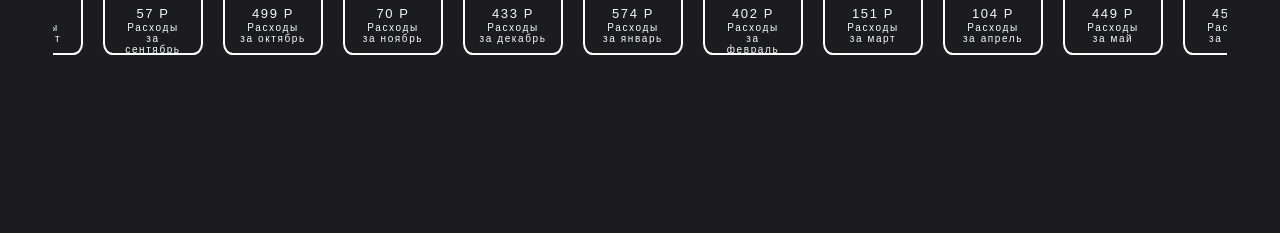
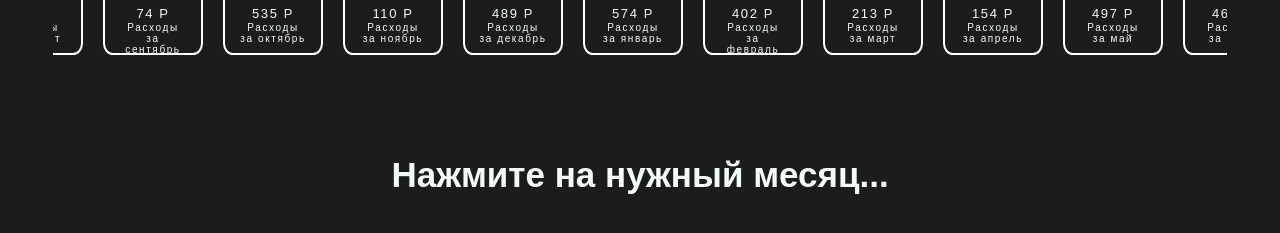
Before and after one commit to rexizer/finance_tracker, a plain HTML site: page index.html in a window 1280 px wide. Shown: the part 207-440 px from the top of the page. Drawn offline with nearby package versions, Linux system fonts and the light colour scheme.

Commit message:
спокойной ночи

```diff
--- a/2.js
+++ b/2.js
@@ -96,7 +96,7 @@ function createPie(pieElementId, legendElementId, values) {
 
   values.forEach(function(value, index) {
       listData.push(Number(value.count));
-      $(legendElementId).append('<li><em>' + value.label + '</em><span>' + value.count + '</span></li>');
+      $(legendElementId).append('<li class="' + value.continent + '"><em>' + value.label + '</em><span>' + value.count + '</span></li>');
   });
 
   for (var i = 0; i < listData.length; i++) {
@@ -128,7 +128,7 @@ function iterateSlices(pieElementId, sliceSize, offset, dataCount, sliceCount, c
 }
 
 function addSlice(pieElementId, sliceSize, offset, sliceID, color) {
-  $(pieElementId).append('<div class="slice ' + sliceID + '"><span></span></div>');
+  $(pieElementId).append('<div class="slice ' + sliceID + ' "><span></span></div>');
   offset = offset - 1;
   var sizeRotation = -179 + sliceSize;
 
--- a/css.css
+++ b/css.css
@@ -9,6 +9,12 @@
 header{
   text-align: center;
   font-size: 25px;
+}
+
+.firstly{
+  margin-top: 100px !important;
+  font-size: 35px;
+  text-transform: none !important;
 }
 
 body{
--- a/data.js
+++ b/data.js
@@ -1,54 +1,75 @@
 const data = [
-  { category: 'Активы', label: 'North America', count: 367, month: 'январь' },
-  { category: 'Активы', label: 'Western Europe', count: 66, month: 'январь' },
-  { category: 'Активы', label: 'Asia', count: 53, month: 'январь' },
-  { category: 'Расходы', label: 'Latin America & Caribbean', count: 19, month: 'январь' },
-  { category: 'Расходы', label: 'Australia & New Zealand', count: 16, month: 'январь' },
-  { category: 'Активы', label: 'Eastern Europe', count: 13, month: 'февраль' },
-  { category: 'Активы', label: 'Middle East', count: 9, month: 'февраль' },
-  { category: 'Расходы', label: 'Russian Commonwealth', count: 13, month: 'февраль' },
-  { category: 'Расходы', label: 'North America', count: 367, month: 'февраль' },
-  { category: 'Активы', label: 'Western Europe', count: 66, month: 'март' },
-  { category: 'Расходы', label: 'Latin America & Caribbean', count: 19, month: 'март' },
-  { category: 'Активы', label: 'Asia', count: 53, month: 'март' },
-  { category: 'Активы', label: 'Eastern Europe', count: 13, month: 'март' },
-  { category: 'Расходы', label: 'Australia & New Zealand', count: 16, month: 'апрель' },
-  { category: 'Активы', label: 'Middle East', count: 9, month: 'апрель' },
-  { category: 'Расходы', label: 'Russian Commonwealth', count: 13, month: 'апрель' },
-  { category: 'Активы', label: 'Western Europe', count: 66, month: 'апрель' },
-  { category: 'Расходы', label: 'North America', count: 367, month: 'май' },
-  { category: 'Активы', label: 'Asia', count: 53, month: 'май' },
-  { category: 'Активы', label: 'Eastern Europe', count: 13, month: 'май' },
-  { category: 'Расходы', label: 'Australia & New Zealand', count: 16, month: 'май' },
-  { category: 'Активы', label: 'Middle East', count: 9, month: 'июнь' },
-  { category: 'Расходы', label: 'Russian Commonwealth', count: 13, month: 'июнь' },
-  { category: 'Расходы', label: 'North America', count: 367, month: 'июнь' },
-  { category: 'Активы', label: 'Western Europe', count: 66, month: 'июнь' },
-  { category: 'Активы', label: 'Asia', count: 53, month: 'июль' },
-  { category: 'Расходы', label: 'Latin America & Caribbean', count: 19, month: 'июль' },
-  { category: 'Расходы', label: 'Australia & New Zealand', count: 16, month: 'июль' },
-  { category: 'Расходы', label: 'Russian Commonwealth', count: 13, month: 'июль' },
-  { category: 'Активы', label: 'Middle East', count: 9, month: 'август' },
-  { category: 'Расходы', label: 'North America', count: 367, month: 'август' },
-  { category: 'Активы', label: 'Western Europe', count: 66, month: 'август' },
-  { category: 'Активы', label: 'Asia', count: 53, month: 'август' },
-  { category: 'Расходы', label: 'Latin America & Caribbean', count: 19, month: 'сентябрь' },
-  { category: 'Активы', label: 'Eastern Europe', count: 13, month: 'сентябрь' },
-  { category: 'Расходы', label: 'Australia & New Zealand', count: 16, month: 'сентябрь' },
-  { category: 'Активы', label: 'Middle East', count: 9, month: 'сентябрь' },
-  { category: 'Расходы', label: 'Russian Commonwealth', count: 13, month: 'октябрь' },
-  { category: 'Активы', label: 'North America', count: 367, month: 'октябрь' },
-  { category: 'Активы', label: 'Western Europe', count: 66, month: 'октябрь' },
-  { category: 'Расходы', label: 'Asia', count: 53, month: 'октябрь' },
-  { category: 'Расходы', label: 'Latin America & Caribbean', count: 19, month: 'ноябрь' },
-  { category: 'Активы', label: 'Eastern Europe', count: 13, month: 'ноябрь' },
-  { category: 'Расходы', label: 'Australia & New Zealand', count: 16, month: 'ноябрь' },
-  { category: 'Расходы', label: 'Middle East', count: 9, month: 'ноябрь' },
-  { category: 'Активы', label: 'Russian Commonwealth', count: 13, month: 'ноябрь' },
-  { category: 'Расходы', label: 'North America', count: 367, month: 'декабрь' },
-  { category: 'Активы', label: 'Western Europe', count: 66, month: 'декабрь' },
-  { category: 'Расходы', label: 'Asia', count: 53, month: "январь"}
-]
+  { category: 'Активы', label: 'North America', count: 367, month: 'январь', continent: 'North America' },
+  { category: 'Активы', label: 'Western Europe', count: 66, month: 'январь', continent: 'Western Europe' },
+  { category: 'Активы', label: 'Asia', count: 53, month: 'январь', continent: 'Asia' },
+  { category: 'Расходы', label: 'Latin America & Caribbean', count: 19, month: 'январь', continent: 'Latin America' },
+  { category: 'Расходы', label: 'Australia & New Zealand', count: 16, month: 'январь', continent: 'Australia' },
+  { category: 'Активы', label: 'Eastern Europe', count: 13, month: 'февраль', continent: 'Eastern Europe' },
+  { category: 'Активы', label: 'Middle East', count: 9, month: 'февраль', continent: 'Middle East' },
+  { category: 'Расходы', label: 'Russian Commonwealth', count: 13, month: 'февраль', continent: 'Russian Commonwealth' },
+  { category: 'Расходы', label: 'North America', count: 367, month: 'февраль', continent: 'North America' },
+  { category: 'Активы', label: 'Western Europe', count: 66, month: 'март', continent: 'Western Europe' },
+  { category: 'Расходы', label: 'Latin America & Caribbean', count: 19, month: 'март', continent: 'Latin America' },
+  { category: 'Активы', label: 'Asia', count: 53, month: 'март', continent: 'Asia' },
+  { category: 'Активы', label: 'Eastern Europe', count: 13, month: 'март', continent: 'Eastern Europe' },
+  { category: 'Расходы', label: 'Australia & New Zealand', count: 16, month: 'апрель', continent: 'Australia' },
+  { category: 'Активы', label: 'Middle East', count: 9, month: 'апрель', continent: 'Middle East' },
+  { category: 'Расходы', label: 'Russian Commonwealth', count: 13, month: 'апрель', continent: 'Russian Commonwealth' },
+  { category: 'Активы', label: 'Western Europe', count: 66, month: 'апрель', continent: 'Western Europe' },
+  { category: 'Расходы', label: 'North America', count: 367, month: 'май', continent: 'North America' },
+  { category: 'Активы', label: 'Asia', count: 53, month: 'май', continent: 'Asia' },
+  { category: 'Активы', label: 'Eastern Europe', count: 13, month: 'май', continent: 'Eastern Europe' },
+  { category: 'Расходы', label: 'Australia & New Zealand', count: 16, month: 'май', continent: 'Australia' },
+  { category: 'Активы', label: 'Middle East', count: 9, month: 'июнь', continent: 'Middle East' },
+  { category: 'Расходы', label: 'Russian Commonwealth', count: 13, month: 'июнь', continent: 'Russian Commonwealth' },
+  { category: 'Расходы', label: 'North America', count: 367, month: 'июнь', continent: 'North America' },
+  { category: 'Активы', label: 'Western Europe', count: 66, month: 'июнь', continent: 'Western Europe' },
+  { category: 'Активы', label: 'Asia', count: 53, month: 'июль', continent: 'Asia' },
+  { category: 'Расходы', label: 'Latin America & Caribbean', count: 19, month: 'июль', continent: 'Latin America' },
+  { category: 'Расходы', label: 'Australia & New Zealand', count: 16, month: 'июль', continent: 'Australia' },
+  { category: 'Расходы', label: 'Russian Commonwealth', count: 13, month: 'июль', continent: 'Russian Commonwealth' },
+  { category: 'Активы', label: 'Middle East', count: 9, month: 'август', continent: 'Middle East' },
+  { category: 'Расходы', label: 'North America', count: 367, month: 'август', continent: 'North America' },
+  { category: 'Активы', label: 'Western Europe', count: 66, month: 'август', continent: 'Western Europe' },
+  { category: 'Активы', label: 'Asia', count: 53, month: 'август', continent: 'Asia' },
+  { category: 'Расходы', label: 'Latin America & Caribbean', count: 19, month: 'сентябрь', continent: 'Latin America' },
+  { category: 'Активы', label: 'Eastern Europe', count: 13, month: 'сентябрь', continent: 'Eastern Europe' },
+  { category: 'Расходы', label: 'Australia & New Zealand', count: 16, month: 'сентябрь', continent: 'Australia' },
+  { category: 'Активы', label: 'Middle East', count: 9, month: 'сентябрь', continent: 'Middle East' },
+  { category: 'Расходы', label: 'Russian Commonwealth', count: 13, month: 'октябрь', continent: 'Russian Commonwealth' },
+  { category: 'Активы', label: 'North America', count: 367, month: 'октябрь', continent: 'North America' },
+  { category: 'Активы', label: 'Western Europe', count: 66, month: 'октябрь', continent: 'Western Europe' },
+  { category: 'Расходы', label: 'Asia', count: 53, month: 'октябрь', continent: 'Asia' },
+  { category: 'Расходы', label: 'Latin America & Caribbean', count: 19, month: 'ноябрь', continent: 'Latin America' },
+  { category: 'Активы', label: 'Eastern Europe', count: 13, month: 'ноябрь', continent: 'Eastern Europe' },
+  { category: 'Расходы', label: 'Australia & New Zealand', count: 16, month: 'ноябрь', continent: 'Australia' },
+  { category: 'Расходы', label: 'Middle East', count: 9, month: 'ноябрь', continent: 'Middle East' },
+  { category: 'Активы', label: 'Russian Commonwealth', count: 13, month: 'ноябрь', continent: 'Russian Commonwealth' },
+  { category: 'Расходы', label: 'North America', count: 367, month: 'декабрь', continent: 'North America' },
+  { category: 'Активы', label: 'Western Europe', count: 66, month: 'декабрь', continent: 'Western Europe' },
+  { category: 'Расходы', label: 'Asia', count: 53, month: 'январь', continent: 'Asia' },
+  { category: 'Активы', label: 'South America', count: 42, month: 'март', continent: 'South America' },
+  { category: 'Активы', label: 'Africa', count: 28, month: 'апрель', continent: 'Africa' },
+  { category: 'Активы', label: 'Oceania', count: 17, month: 'май', continent: 'Oceania' },
+  { category: 'Активы', label: 'Antarctica', count: 2, month: 'июнь', continent: 'Antarctica' },
+  { category: 'Активы', label: 'Caribbean', count: 15, month: 'июль', continent: 'Caribbean' },
+  { category: 'Активы', label: 'Central America', count: 30, month: 'август', continent: 'Central America' },
+  { category: 'Активы', label: 'Arctic', count: 9, month: 'сентябрь', continent: 'Arctic' },
+  { category: 'Активы', label: 'Northern Asia', count: 11, month: 'октябрь', continent: 'Northern Asia' },
+  { category: 'Активы', label: 'Northeast Asia', count: 24, month: 'ноябрь', continent: 'Northeast Asia' },
+  { category: 'Активы', label: 'Central Europe', count: 25, month: 'декабрь', continent: 'Central Europe' },
+  { category: 'Расходы', label: 'Southern Africa', count: 20, month: 'март', continent: 'Southern Africa' },
+  { category: 'Расходы', label: 'Eastern Africa', count: 22, month: 'апрель', continent: 'Eastern Africa' },
+  { category: 'Расходы', label: 'Western Africa', count: 31, month: 'май', continent: 'Western Africa' },
+  { category: 'Расходы', label: 'Northern Asia', count: 12, month: 'июнь', continent: 'Northern Asia' },
+  { category: 'Расходы', label: 'Eastern Europe', count: 18, month: 'июль', continent: 'Eastern Europe' },
+  { category: 'Расходы', label: 'Southern Asia', count: 37, month: 'август', continent: 'Southern Asia' },
+  { category: 'Расходы', label: 'Central Asia', count: 8, month: 'сентябрь', continent: 'Central Asia' },
+  { category: 'Расходы', label: 'Western Asia', count: 25, month: 'октябрь', continent: 'Western Asia' },
+  { category: 'Расходы', label: 'Northeast Asia', count: 16, month: 'ноябрь', continent: 'Northeast Asia' },
+  { category: 'Расходы', label: 'Southeast Asia', count: 31, month: 'декабрь', continent: 'Southeast Asia' }
+];
+
 
 
 const months = data.map(item => item.month);
--- a/index.html
+++ b/index.html
@@ -15,68 +15,11 @@
   </header>
   <main>
     <div class="wrappers slider-for">
-      <!-- <div class="wrapper">
-        <h1 class="wrapper-title">111Creative Coding Club - Member Stats</h1>
-        <div class="pie-charts">
-          <div class="pieID--operations pie-chart--wrapper">
-            <h2>Interests</h2>
-            <div class="pie-chart">
-              <div class="pie-chart__pie"></div>
-              <ul class="pie-chart__legend"></ul>
-            </div>
-          </div>
+      <div class="wrapper">
+        <h1 class="firstly">Нажмите на нужный месяц...</h1>
 
-          <div class="pieID--region pie-chart--wrapper">
-            <h2>Region</h2>
-            <div class="pie-chart">
-              <div class="pie-chart__pie"></div>
-              <ul class="pie-chart__legend"></ul>
-            </div>
-          </div>
-        </div>
       </div>
-
-      <div class="wrapper">
-        <h1 class="wrapper-title">222Creative Coding Club - Member Stats</h1>
-        <div class="pie-charts">
-          <div class="pieID--operations pie-chart--wrapper">
-            <h2>Interests</h2>
-            <div class="pie-chart">
-              <div class="pie-chart__pie"></div>
-              <ul class="pie-chart__legend"></ul>
-            </div>
-          </div>
-
-          <div class="pieID--region pie-chart--wrapper">
-            <h2>Region</h2>
-            <div class="pie-chart">
-              <div class="pie-chart__pie"></div>
-              <ul class="pie-chart__legend"></ul>
-            </div>
-          </div>
-        </div>
-      </div>
-      <div class="wrapper">
-        <h1 class="wrapper-title">333Creative Coding Club - Member Stats</h1>
-        <div class="pie-charts">
-          <div class="pieID--operations pie-chart--wrapper">
-            <h2>Interests</h2>
-            <div class="pie-chart">
-              <div class="pie-chart__pie"></div>
-              <ul class="pie-chart__legend"></ul>
-            </div>
-          </div>
-
-          <div class="pieID--region pie-chart--wrapper">
-            <h2>Region</h2>
-            <div class="pie-chart">
-              <div class="pie-chart__pie"></div>
-              <ul class="pie-chart__legend"></ul>
-            </div>
-          </div>
-        </div>
-      </div>
-    </div> -->
+    </div>
   </main>
 
   <footer></footer>
```
